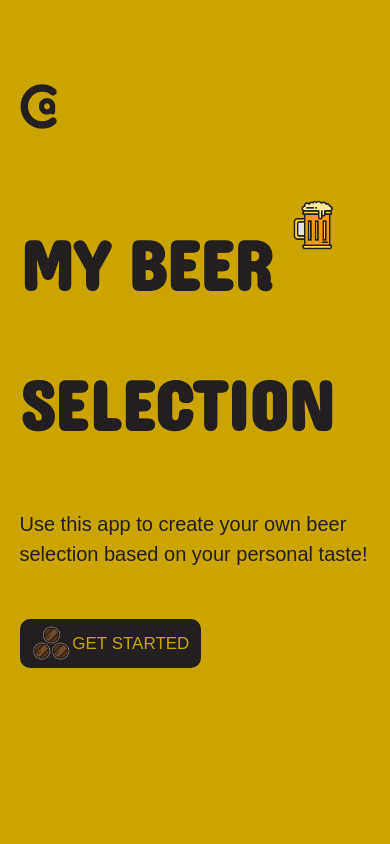
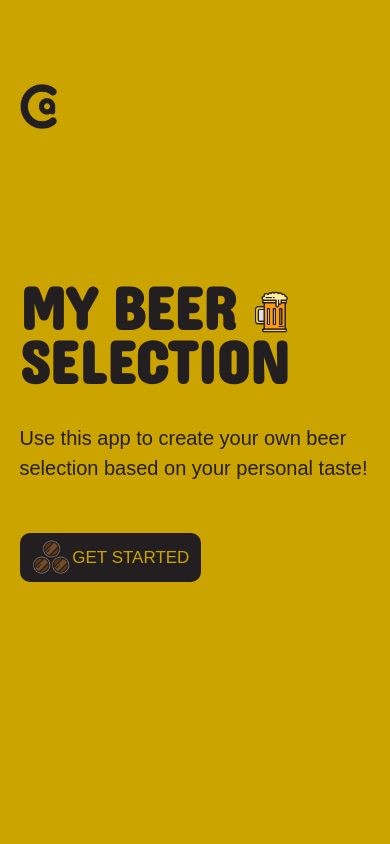
Before and after one commit to cma129/claudiaAhnProject5, a React (Create React App) app: page / in a window 390 px wide. Shown: the top 844 px of the page. Built offline with nearby package versions, Linux system fonts and the light colour scheme; no server answers; a web font is replaced by a local one.

Commit message:
title styling test 2

```diff
--- a/src/index.css
+++ b/src/index.css
@@ -102,12 +102,12 @@ h1 {
   font-size: 140px;
   text-transform: uppercase;
   width: 67%;
-  line-height: 1em;
+  line-height: 0.9em;
 }
 
 .myBeer {
   display: flex;
-  /* align-items: center; */
+  align-items: center;
 }
 
 .space {
@@ -118,7 +118,6 @@ h1 {
   width: 100px;
   height: 100px;
   margin-left: 30px;
-  margin-top: 1.85%;
 }
 
 h3 {
@@ -625,8 +624,20 @@ footer p {
 /* Mobile */
 @media(max-width: 430px) {
   h1 {
-    line-height: 2em;
+    font-size: 60px;
   }
+
+  .space {
+    width: 17px;
+  }
+
+  .logo {
+    width: 42px;
+    height: 42px;
+    margin-left: 15px;
+    margin-top: 10px;
+  }
+
   .beerBarrelFlavour,
   .beerBarrelFood {
     width: 26%;
@@ -646,20 +657,6 @@ footer p {
 }
 
 @media(max-width: 380px) {
-  h1 {
-    font-size: 60px;
-  }
-
-  .space {
-    width: 17px;
-  }
-
-  .logo {
-    width: 42px;
-    height: 42px;
-    margin-left: 15px;
-  }
-
   .bottomHeader ol {
     font-size: 17px;
   }
```
